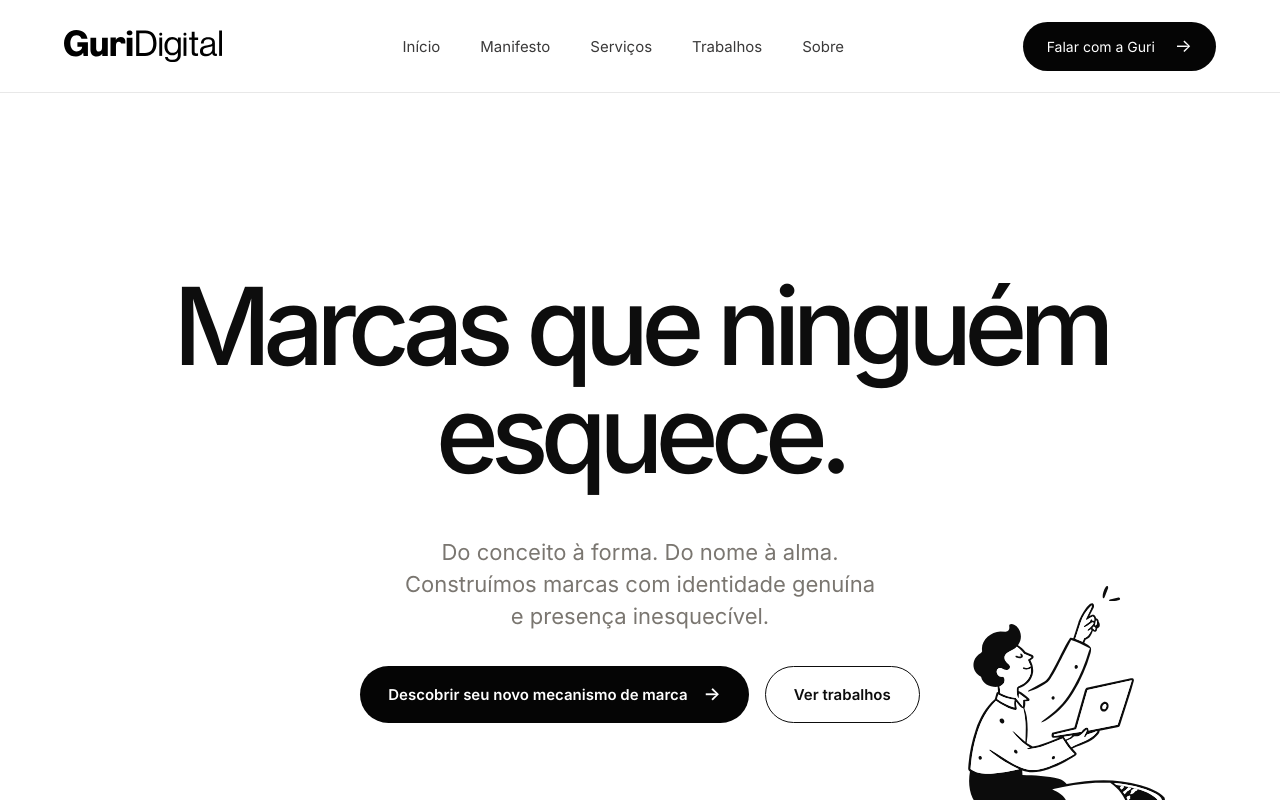
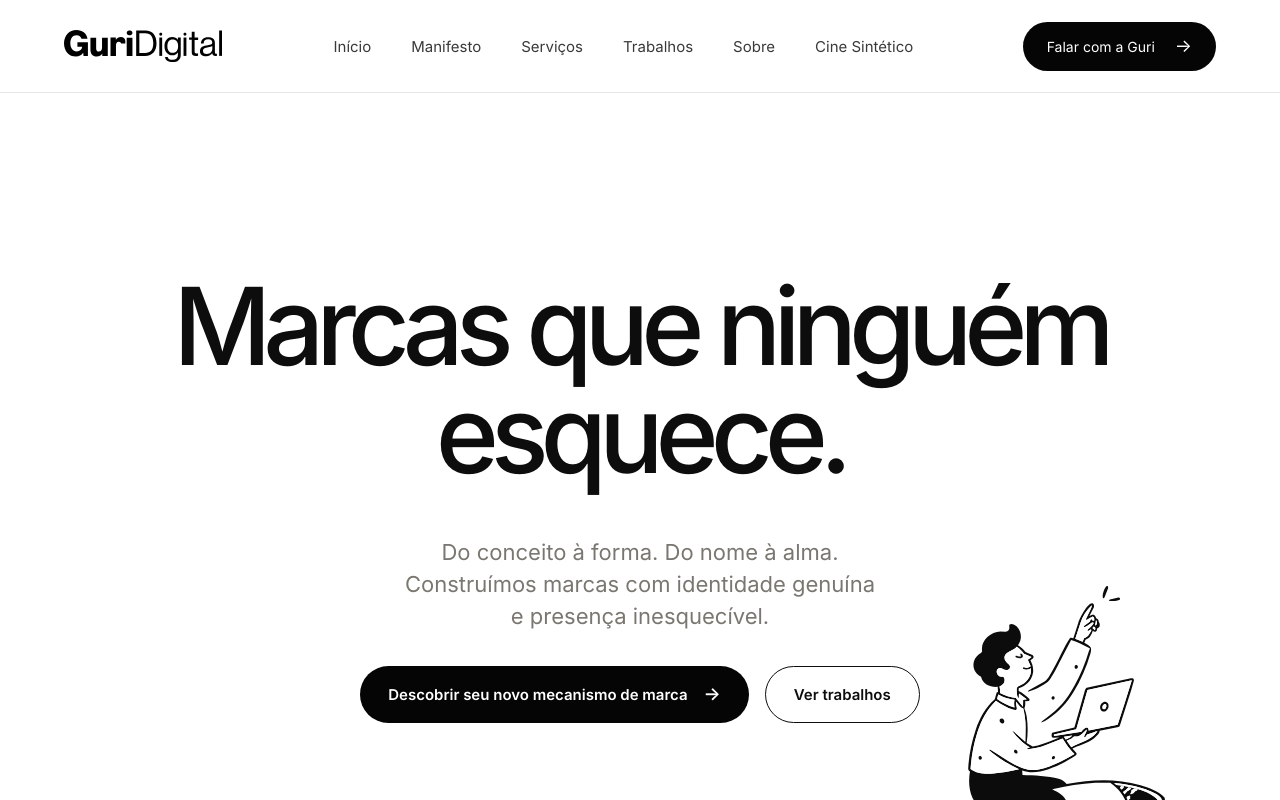
Before and after one commit to GuriDigitalGit/Site, a Next.js app: page / in a window 1280 px wide. Shown: the top 800 px of the page. Built offline with nearby package versions, Linux system fonts and the light colour scheme.

Commit message:
Add landing page link to site navigation

```diff
--- a/app/page.js
+++ b/app/page.js
@@ -18,7 +18,7 @@
 function Eyebrow({ children, light = false }) { return <p className={`home-eyebrow${light ? ' home-eyebrow-light' : ''}`}><span />{children}</p>; }
 
 function HomeHeader() {
-  return <header className="home-header"><Link className="home-logo" href="/" aria-label="Guri Digital"><img src="/figma-home/header-logo.svg" alt="Guri" /></Link><nav aria-label="Navegação principal"><a href="#inicio">Início</a><a href="#manifesto">Manifesto</a><a href="#servicos">Serviços</a><a href="#trabalhos">Trabalhos</a><a href="#sobre">Sobre</a></nav><Link className="home-header-cta" href="/contato">Falar com a Guri <span>→</span></Link></header>;
+  return <header className="home-header"><Link className="home-logo" href="/" aria-label="Guri Digital"><img src="/figma-home/header-logo.svg" alt="Guri" /></Link><nav aria-label="Navegação principal"><a href="#inicio">Início</a><a href="#manifesto">Manifesto</a><a href="#servicos">Serviços</a><a href="#trabalhos">Trabalhos</a><a href="#sobre">Sobre</a><Link href="/landing/cine-sintetico">Cine Sintético</Link></nav><Link className="home-header-cta" href="/contato">Falar com a Guri <span>→</span></Link></header>;
 }
 
 export default function HomePage() {
@@ -34,6 +34,6 @@ export default function HomePage() {
       <section className="home-contact"><div className="contact-art"><img src="/figma-home/contact-art.svg" alt="" /></div><div className="contact-copy"><Eyebrow>CONTATO</Eyebrow><h2>Pronto para construir algo real?</h2><p>Conta pra gente o que você está construindo. A gente te diz como a marca pode levar isso mais longe.</p><Link className="home-button home-button-dark" href="/contato">Falar com a Guri <span>→</span></Link></div></section>
       <section className="home-team"><div className="home-wide"><div className="team-heading"><div><Eyebrow>NOSSO TIME</Eyebrow><h2>Conheça quem faz<br />a Guri acontecer.</h2></div><p>Uma equipe multidisciplinar movida por criatividade, estratégia e um compromisso inabalável com a qualidade.</p></div><div className="team-grid">{team.map(([name, role], index) => <article key={name}><div className="team-photo"><img src={`/figma-home/team-${index + 1}.png`} alt="" /></div><h3>{name}</h3><p>{role}</p></article>)}</div></div></section>
     </main>
-    <footer className="home-footer"><div className="footer-brand"><Link className="home-logo" href="/"><img src="/figma-home/footer-logo.svg" alt="Guri Digital" /></Link><p>Agência de branding & criação de marca.<br />Do conceito à forma.<br />Do nome à alma.</p></div><div><Eyebrow light>NAVEGAÇÃO</Eyebrow><nav><a href="#inicio">Início</a><a href="#manifesto">Manifesto</a><a href="#servicos">Serviços</a><a href="#trabalhos">Trabalhos</a></nav></div><div><Eyebrow light>FALE COM A GENTE</Eyebrow><a href="mailto:oi@guri.digital">oi@guri.digital</a><a href="https://instagram.com" target="_blank" rel="noreferrer">Instagram ↗</a></div><div className="footer-bottom">© 2026 Guri Digital. Todos os direitos reservados.</div></footer>
+    <footer className="home-footer"><div className="footer-brand"><Link className="home-logo" href="/"><img src="/figma-home/footer-logo.svg" alt="Guri Digital" /></Link><p>Agência de branding & criação de marca.<br />Do conceito à forma.<br />Do nome à alma.</p></div><div><Eyebrow light>NAVEGAÇÃO</Eyebrow><nav><a href="#inicio">Início</a><a href="#manifesto">Manifesto</a><a href="#servicos">Serviços</a><a href="#trabalhos">Trabalhos</a><Link href="/landing/cine-sintetico">Cine Sintético</Link></nav></div><div><Eyebrow light>FALE COM A GENTE</Eyebrow><a href="mailto:oi@guri.digital">oi@guri.digital</a><a href="https://instagram.com" target="_blank" rel="noreferrer">Instagram ↗</a></div><div className="footer-bottom">© 2026 Guri Digital. Todos os direitos reservados.</div></footer>
   </div>;
 }
```
